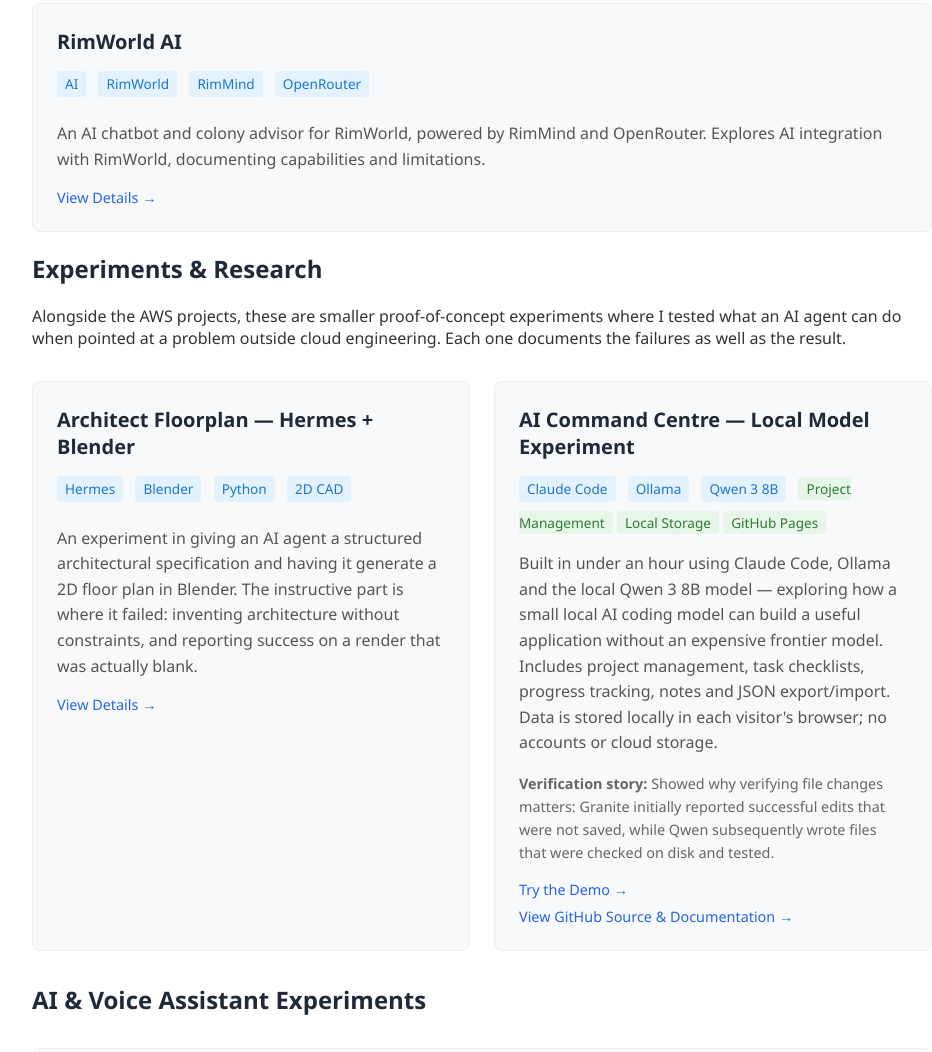
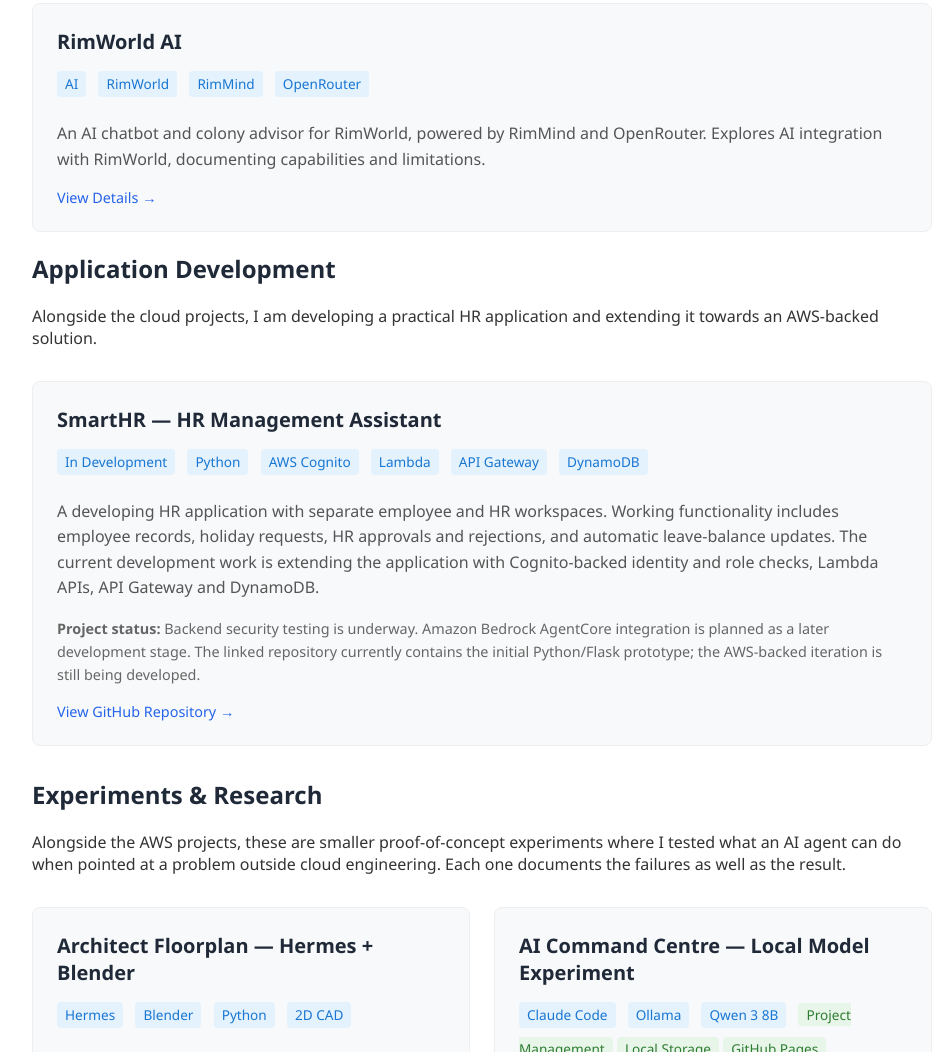
Before and after one commit to Jazblue/mywebsite, a plain HTML site: page projects.html in a window 1280 px wide. Shown: the part 1787-2839 px from the top of the page, without its empty margins (158-1090 px from the left). Drawn offline with Linux system fonts and the light colour scheme; no server answers.

Commit message:
Add SmartHR project in development to portfolio

```diff
--- a/projects.html
+++ b/projects.html
@@ -22,7 +22,7 @@
   "@type": "ItemList",
   "name": "AWS Cloud Projects Portfolio",
   "description": "Hands-on AWS projects demonstrating practical cloud architecture skills",
-  "numberOfItems": 12,
+  "numberOfItems": 13,
   "itemListElement": [
     {
       "@type": "ListItem",
@@ -142,6 +142,16 @@
         "name": "Granny — Local AI Voice Assistant",
         "description": "A Windows-based local voice assistant prototype using Whisper speech recognition, a local Granite model, and Piper text-to-speech, with a documented build analysis and known limitations.",
         "url": "https://jazblue.github.io/mywebsite/granny-assistant.html"
+      }
+    },
+    {
+      "@type": "ListItem",
+      "position": 13,
+      "item": {
+        "@type": "TechArticle",
+        "name": "SmartHR — HR Management Assistant",
+        "description": "An HR management application in development, with employee and HR workspaces, holiday requests, approval workflows and leave-balance updates. The AWS-backed iteration is being developed with Cognito, Lambda, API Gateway and DynamoDB; Amazon Bedrock AgentCore integration is planned.",
+        "url": "https://github.com/Jazblue/SmartHR"
       }
     }
   ]
@@ -398,6 +408,29 @@
          </div>
             </section>
 
+    <section>
+      <h2>Application Development</h2>
+      <p>Alongside the cloud projects, I am developing a practical HR application and extending it towards an AWS-backed solution.</p>
+      <div class="project-grid">
+        <div class="project-card">
+          <h3>SmartHR — HR Management Assistant</h3>
+          <p>
+            <span class="project-tag">In Development</span>
+            <span class="project-tag">Python</span>
+            <span class="project-tag">AWS Cognito</span>
+            <span class="project-tag">Lambda</span>
+            <span class="project-tag">API Gateway</span>
+            <span class="project-tag">DynamoDB</span>
+          </p>
+          <p>A developing HR application with separate employee and HR workspaces. Working functionality includes employee records, holiday requests, HR approvals and rejections, and automatic leave-balance updates. The current development work is extending the application with Cognito-backed identity and role checks, Lambda APIs, API Gateway and DynamoDB.</p>
+          <p style="font-size:0.9rem;color:#666;"><strong>Project status:</strong> Backend security testing is underway. Amazon Bedrock AgentCore integration is planned as a later development stage. The linked repository currently contains the initial Python/Flask prototype; the AWS-backed iteration is still being developed.</p>
+          <div class="project-links">
+            <a href="https://github.com/Jazblue/SmartHR" target="_blank" rel="noopener noreferrer">View GitHub Repository →</a>
+          </div>
+        </div>
+      </div>
+    </section>
+
             <section>
               <h2>Experiments &amp; Research</h2>
               <p>
```
